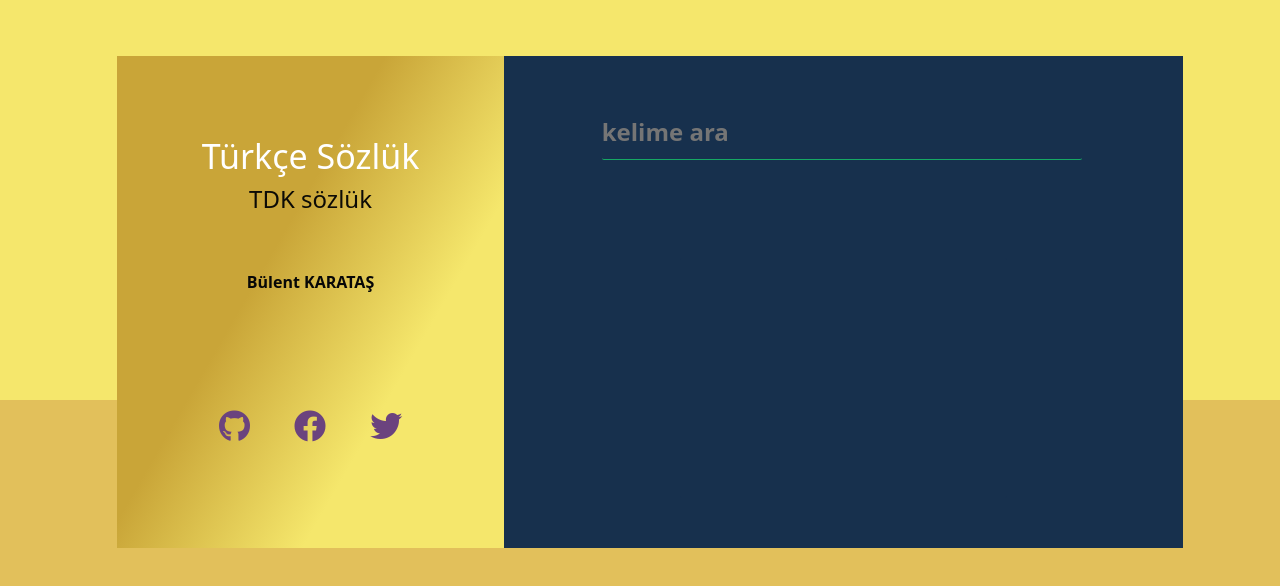
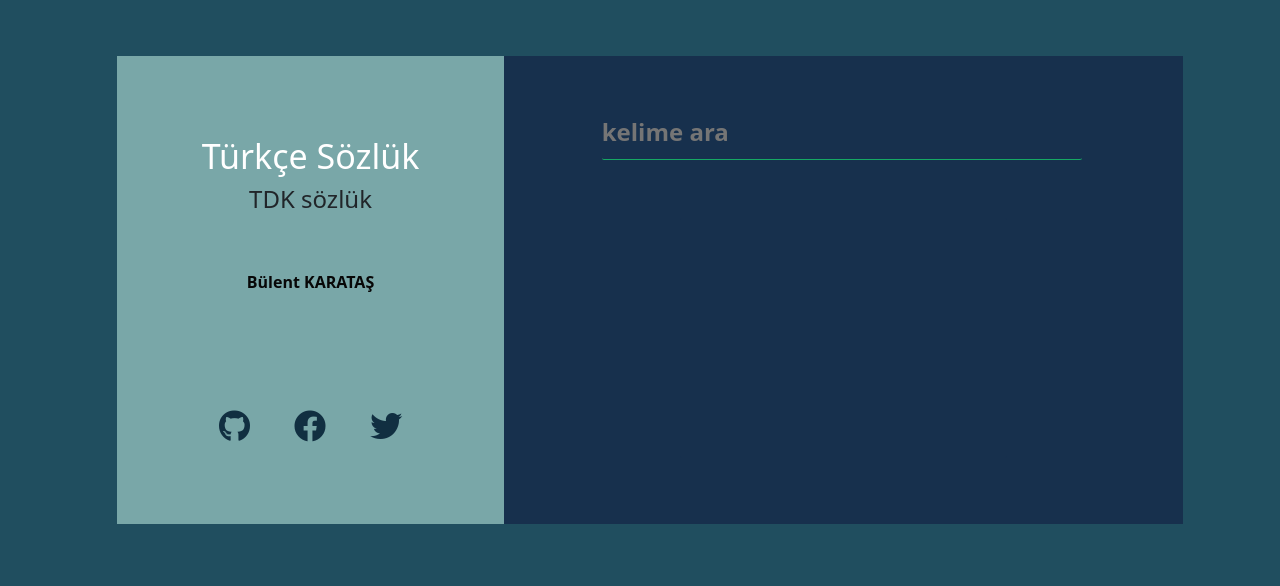
Before and after one commit to vbulentk/vbulentk.github.io, a plain HTML site: page index.html in a window 1280 px wide. Drawn offline with nearby package versions, Linux system fonts and the light colour scheme.

Commit message:
Update style.css

```diff
--- a/style.css
+++ b/style.css
@@ -4,7 +4,8 @@
   box-sizing: border-box;
 }
 body {
-  background: linear-gradient(0deg, #e2c05b 50%, #f5e76c 50%);
+  /* background: linear-gradient(0deg, #e2c05b 50%, #f5e76c 50%); */
+  background: #204e5f;
   margin: 0;
   min-height: 100vh;
 }
@@ -28,8 +29,9 @@ body {
 .header {
   /* background-size: cover; */
   /* background-position: relative; */
-  background: linear-gradient(120deg, #c9a538 40%, #f5e76c 70%);
-  color: rgb(12, 11, 6);
+  /* background: linear-gradient(120deg, #a7976a 40%, #99985d 70%); */
+  background: #79a7a8;
+  /* color: rgb(12, 11, 6); */
   text-align: center;
   padding: 5rem;
 }
@@ -52,7 +54,7 @@ a:visited,
 a:link,
 a:active {
   text-decoration: none;
-  color: #6b437e;
+  color: #112f41;
 }
 
 a:hover {
@@ -107,7 +109,7 @@ a:hover {
   width: 50%;
   background-color: #17304d;
   height: 30vh;
-  margin: 50px auto;
+  margin: 10px auto;
   border-radius: 2px;
 }
 
@@ -129,11 +131,6 @@ a:hover {
   margin-top: 100px;
 }
 
-table,
-td {
-  /* border: 1px solid rgb(131, 240, 109); */
-}
-
 table {
   width: 100%;
   border-collapse: collapse;
```
